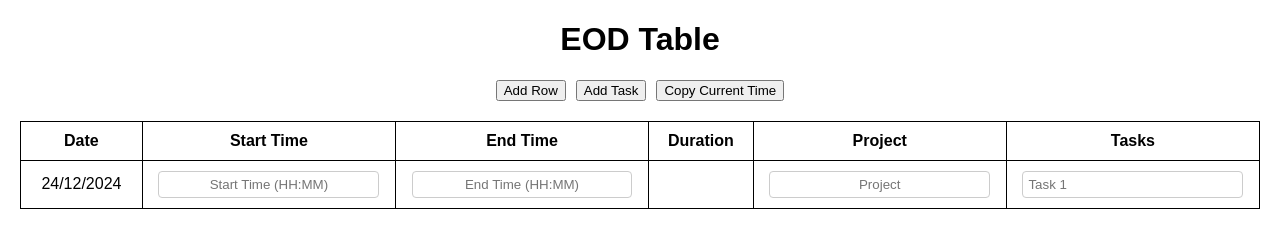
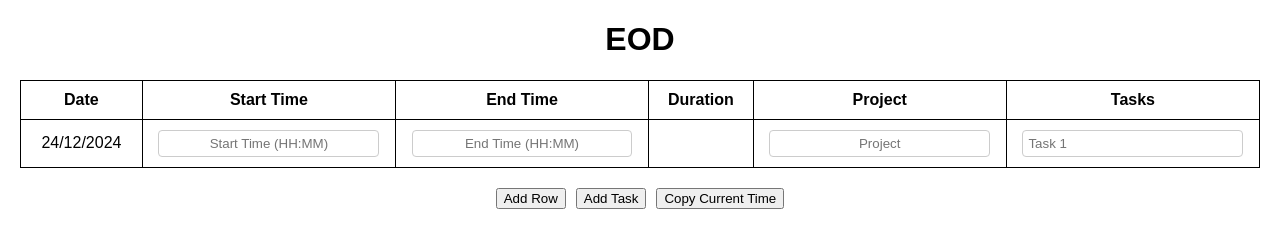
Before and after one commit to Ninja-Yubaraj/EOD-Generator, a plain HTML site: page index.html in a window 1280 px wide. Drawn offline with Linux system fonts and the light colour scheme.

Commit message:
added small changes.

```diff
--- a/index.html
+++ b/index.html
@@ -3,16 +3,11 @@
 <head>
     <meta charset="UTF-8">
     <meta name="viewport" content="width=device-width, initial-scale=1.0">
-    <title>EOD Table</title>
+    <title>EOD-Generator</title>
     <link rel="stylesheet" href="style.css">
 </head>
 <body>
-    <h1>EOD Table</h1>
-    <div class="buttons">
-        <button onclick="addRow()">Add Row</button>
-        <button onclick="addTask()">Add Task</button>
-        <button onclick="copyCurrentTime()">Copy Current Time</button>
-    </div>
+    <h1>EOD</h1>
     <table>
         <thead>
             <tr>
@@ -28,6 +23,11 @@
             <!-- Rows will be added dynamically here -->
         </tbody>
     </table>
+    <div class="buttons">
+        <button onclick="addRow()">Add Row</button>
+        <button onclick="addTask()">Add Task</button>
+        <button onclick="copyCurrentTime()">Copy Current Time</button>
+    </div>
     <script src="script.js"></script>
 </body>
 </html>
```
